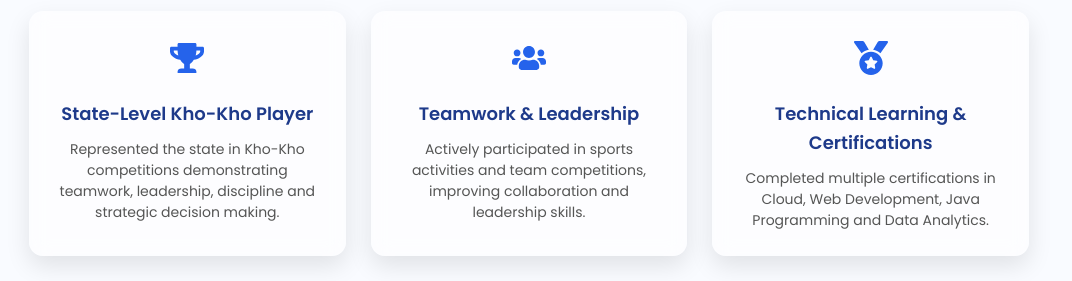
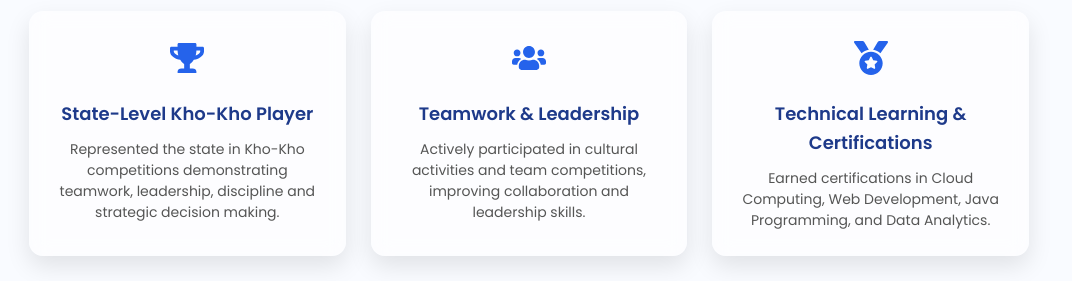
Before and after one commit to Swamy85/swamy-portfolio, a React (Create React App) app: page / in a window 1280 px wide. Shown: the part 4980-5261 px from the top of the page, without its empty margins (111-1183 px from the left). Built offline with nearby package versions, Linux system fonts and the light colour scheme.

Commit message:
Update Achievements.js

```diff
--- a/src/components/Achievements.js
+++ b/src/components/Achievements.js
@@ -12,15 +12,16 @@ icon: <FaTrophy/>
 
 {
 title: "Teamwork & Leadership",
-desc: "Actively participated in sports activities and team competitions, improving collaboration and leadership skills.",
+desc: "Actively participated in cultural activities and team competitions, improving collaboration and leadership skills.",
 icon: <FaUsers/>
 },
 
 {
 title: "Technical Learning & Certifications",
-desc: "Completed multiple certifications in Cloud, Web Development, Java Programming and Data Analytics.",
+desc: "Earned certifications in Cloud Computing, Web Development, Java Programming, and Data Analytics.",
 icon: <FaMedal/>
-}
+},
+
 
 ];
 
```
